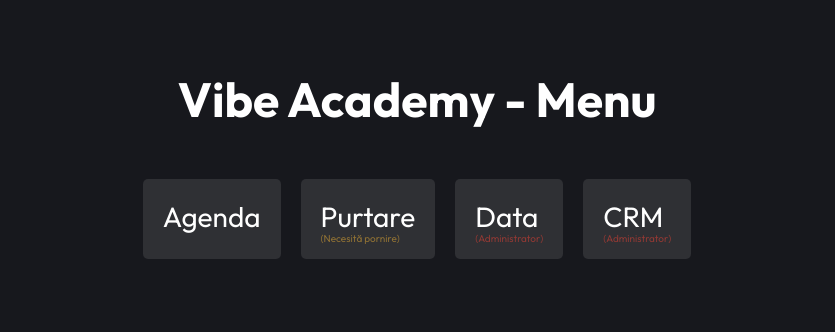
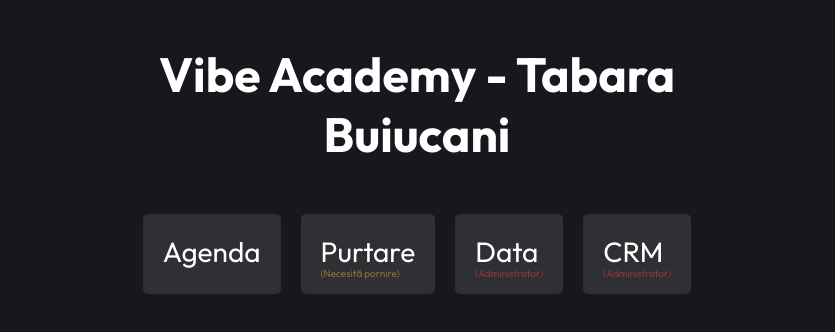
Before and after one commit to autozonemd/autozonemd.github.io, a plain HTML site: page vibebuiucani.html in a window 1280 px wide. Shown: the part 318-650 px from the top of the page, without its empty margins (223-1058 px from the left). Drawn offline with Linux system fonts and the light colour scheme.

Commit message:
Add files via upload

```diff
--- a/vibebuiucani.html
+++ b/vibebuiucani.html
@@ -222,7 +222,7 @@
     <div id="glow"></div>
     <div class="container">
         <img class="logo" src="assets/img/vibe_logo_white.png" alt="Vibe Academy Logo">
-        <h1>Vibe Academy - Menu</h1>
+        <h1>Vibe Academy - Tabara Buiucani</h1>
         <div class="menu">
             <a href="https://agenda.vibelab.md/">Agenda</a>
             <a href="#" id="purtareBtn">Purtare<p class="alttext_yellow">(Necesită pornire)</p></a>
```
